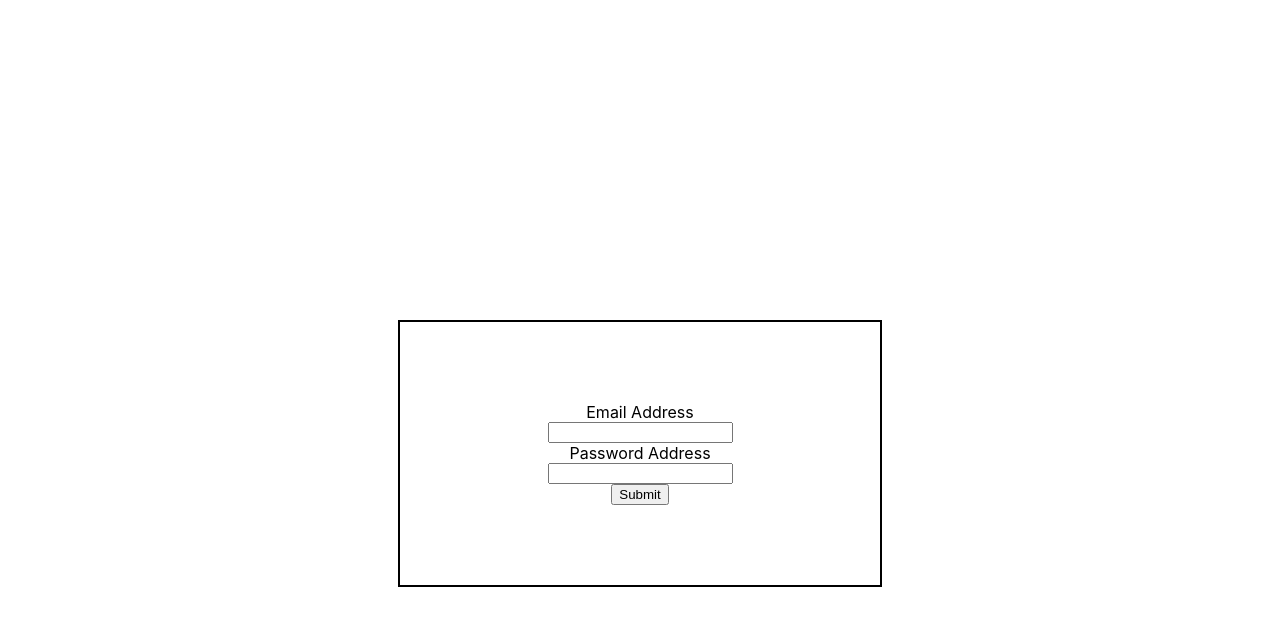
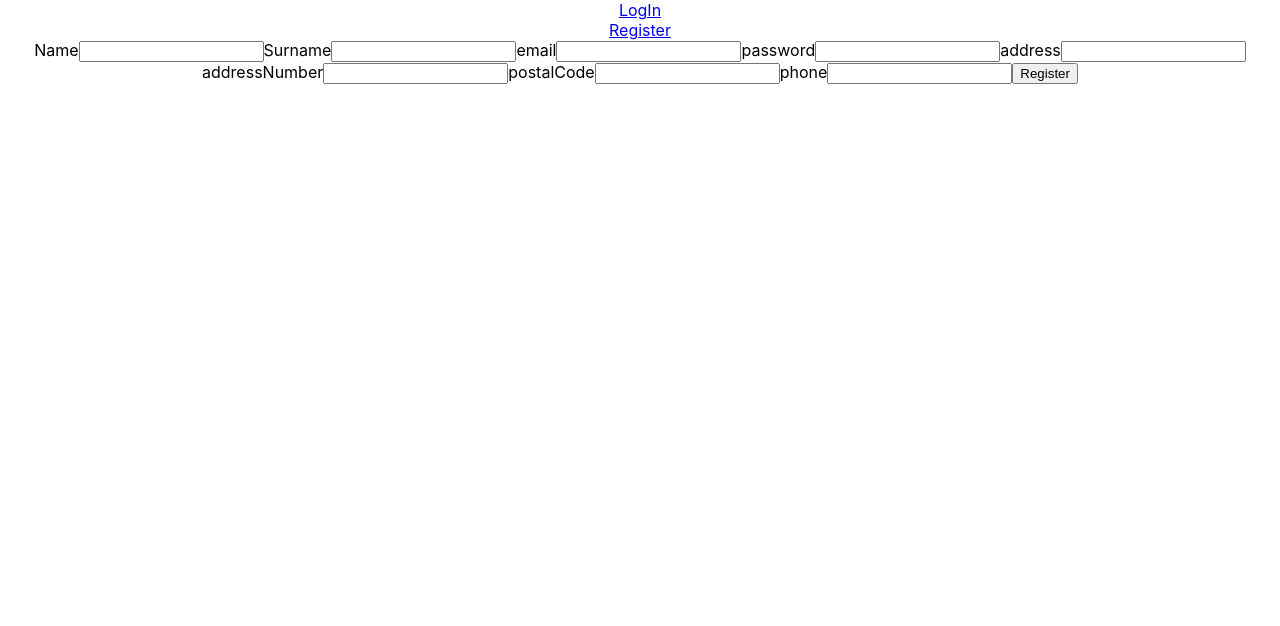
Before and after one commit to francoandrada/FP-E-Commerce, a React (Create React App) app in the folder client/: page /register in a window 1280 px wide. Shown: the top 626 px of the page. Built offline with nearby package versions, Linux system fonts and the light colour scheme.

Commit message:
feat(client/app.js) created routes Login, Register

```diff
--- a/client/src/App.js
+++ b/client/src/App.js
@@ -1,11 +1,18 @@
 import logo from './logo.svg';
 import LogIn from './components/LogIn/LogIn';
 import './App.css';
+import { Route } from 'react-router'
+import Register from './components/Register/Register';
+import { Link } from 'react-router-dom'
 
 function App() {
   return (
     <div className="App">
-      <LogIn/>
+      <Link to='/login'><buttom>LogIn</buttom></Link>
+      <br />
+      <Link to='register' ><buttom>Register</buttom></Link>
+      <Route path='/LogIn' exact component={LogIn} />
+      <Route path="/register" exact component={Register} />
     </div>
   );
 }
--- a/client/src/Redux/reducer.js
+++ b/client/src/Redux/reducer.js
@@ -1,8 +1,12 @@
-// export default function rootReducer(state = initialState, action) {
-//   switch (action.type) {
+ let initialState = {
 
-//       default: {
-//           return state;
-//       }
-//   }
-// }
+}
+
+export default function rootReducer(state = initialState, action) {
+  switch (action.type) {
+
+      default: {
+          return state;
+      }
+  }
+}
--- a/client/src/components/Register/Register.jsx
+++ b/client/src/components/Register/Register.jsx
@@ -16,11 +16,11 @@ function Register() {
     const handleChange = (event) => {
         setUser({ ...User, [event.target.name]: event.target.value })
     }
-
+    console.log(User)
 
     const handleSubmit = async (e) => {
         e.preventDefault()
-        if (User.name === "" || User.surname === "" || User.email === "" || User.password === "" || User.address === '' || User.addressNumbre === '' || User.postalCode === '' || User.phone === '') {
+        if (User.name === "" || User.surname === "" || User.email === "" || User.password === "" || User.address === '' || User.addressNumber === '' || User.postalCode === '' || User.phone === '') {
             return alert("You must complete all the fields")
         } else {
             await axios.post('http://localhost:3001/users', {
@@ -50,7 +50,7 @@ function Register() {
                 <label>address</label>
                 <input type="text" name="address" value={User.address} onChange={handleChange} />
                 <label>addressNumber</label>
-                <input type="text" name="addressNumbre" value={User.addressNumbre} onChange={handleChange} />
+                <input type="text" name="addressNumber" value={User.addressNumber} onChange={handleChange} />
                 <label>postalCode</label>
                 <input type="text" name="postalCode" value={User.postalCode} onChange={handleChange} />
                 <label>phone</label>
```
Also changed, not shown: client/src/index.js (+7 -0 lines).
